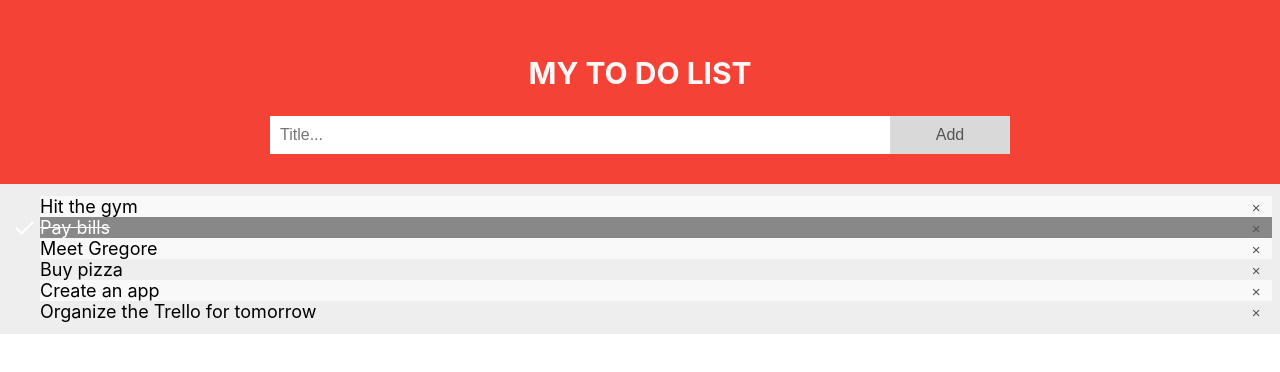
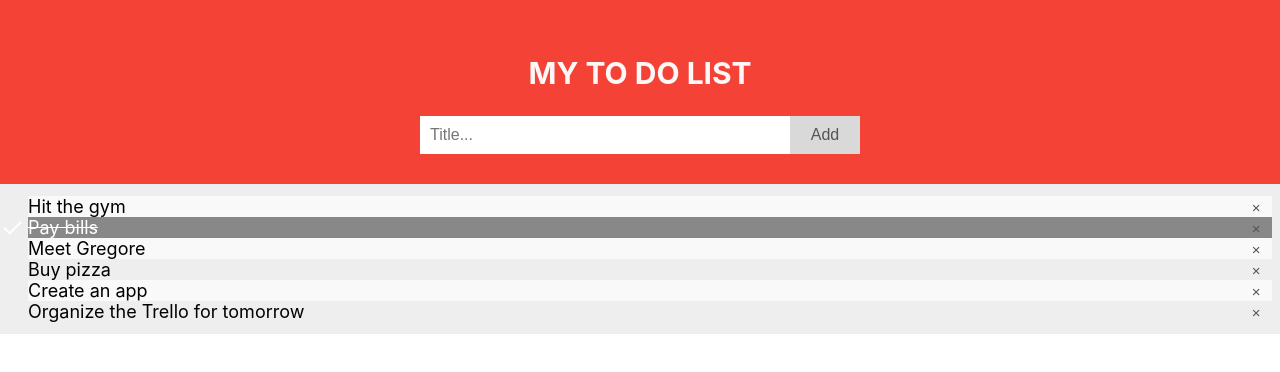
Before and after one commit to HelenFedoseeva/react-app-todo-list, a React (Create React App) app: page / in a window 1280 px wide. Shown: the top 372 px of the page. Built offline with nearby package versions, Linux system fonts and the light colour scheme.

Commit message:
add-container

```diff
--- a/src/components/Section/Section.jsx
+++ b/src/components/Section/Section.jsx
@@ -7,12 +7,14 @@ import '../../index.css';
 export const Section = () => {
     return (
         <section>
-             <div className="header__wrapper">
-                <h1 className="title">My To Do List</h1>
+                <div className="header__wrapper">
+                <div className="container">
+                    <h1 className="title">My To Do List</h1>
                 <Input/>
                 <AddBtn/>
+                </div>
             </div>
-            <ToDoList/>
+                 <ToDoList/>
         </section>
     )
 }
--- a/src/index.css
+++ b/src/index.css
@@ -17,6 +17,11 @@ code {
 
 ul {
   list-style: none;
+}
+
+.container{
+  width: 700px;
+  margin: 0 auto;
 }
 
 .header__wrapper{
@@ -66,7 +71,7 @@ background: #f9f9f9;
     /* position: relative; */
     margin-top: 0px;
     margin-bottom: 0px;
-    padding: 12px 8px 12px 40px;
+    padding: 12px 8px 12px 28px;
     list-style-type: none;
     background: #eee;
     font-size: 18px;
```
